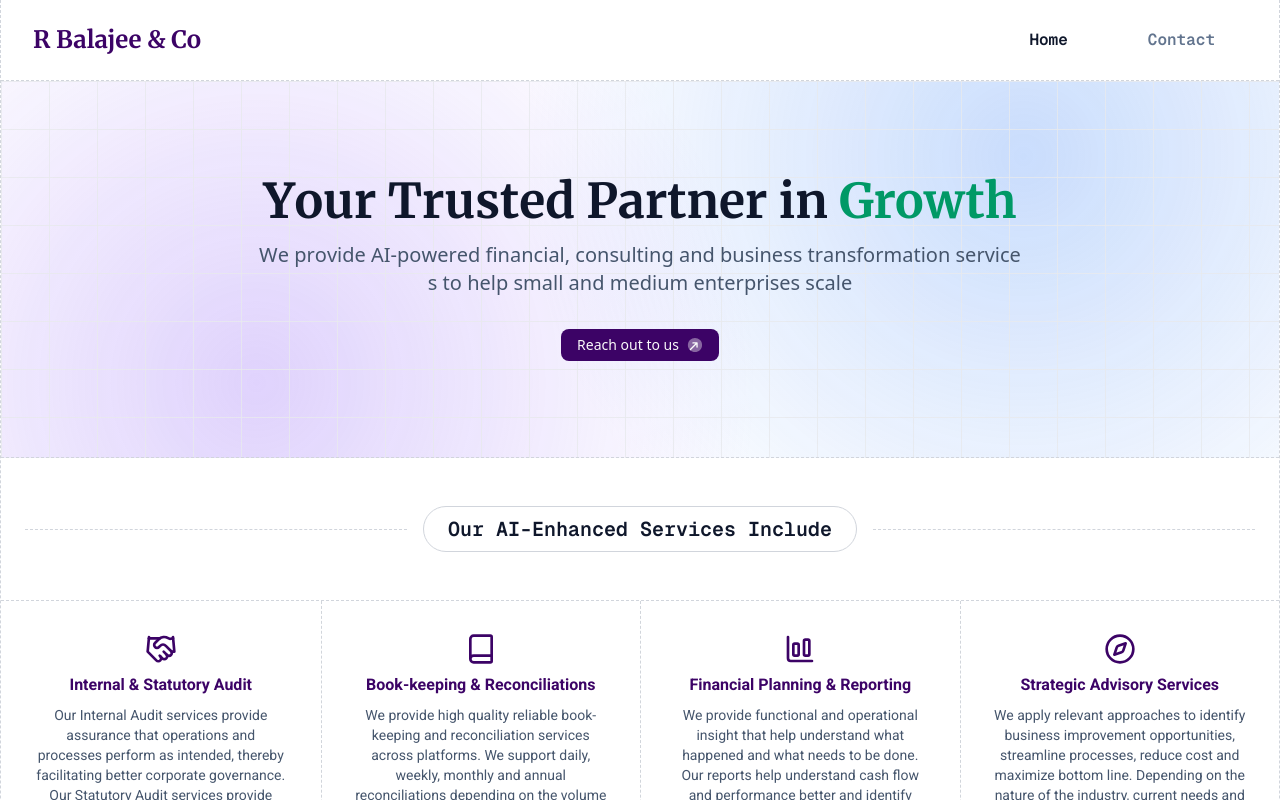
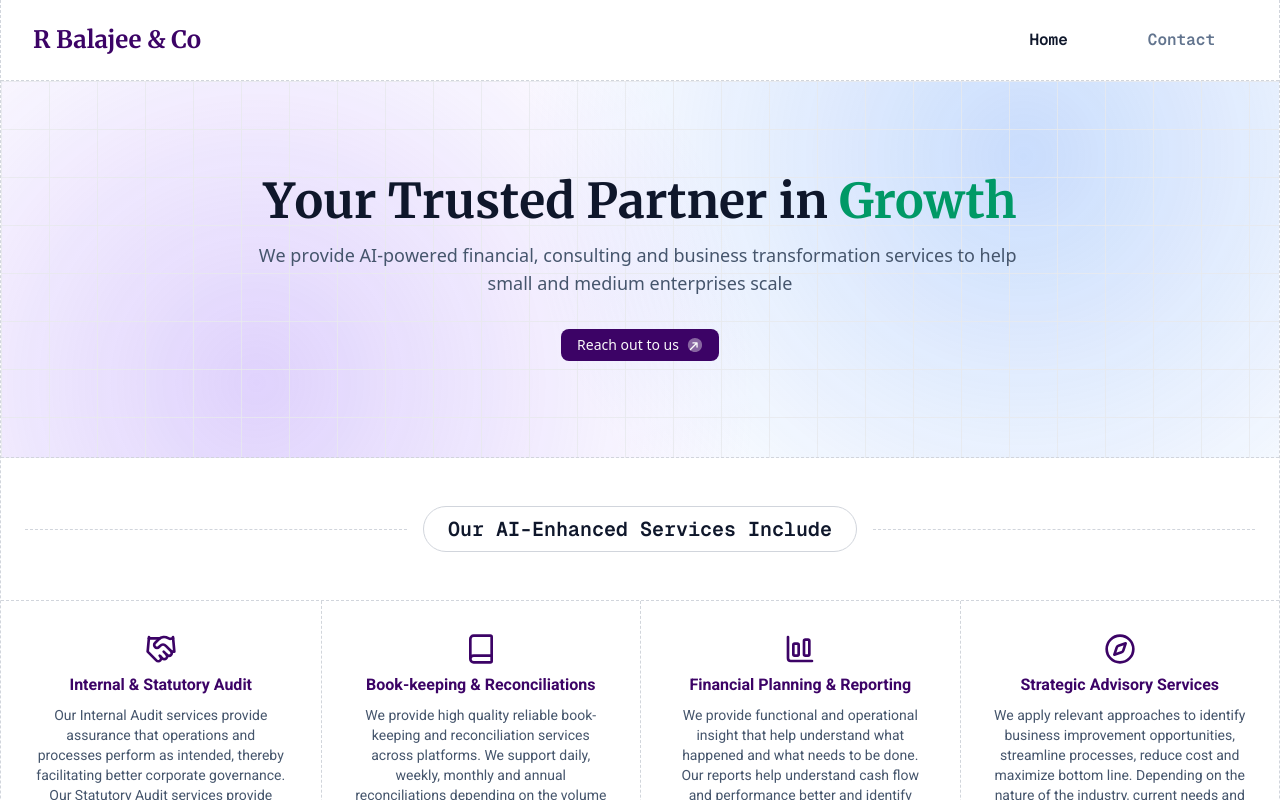
Before and after one commit to sudhu01/rbalajee-co, a Next.js app: page / in a window 1280 px wide. Shown: the top 800 px of the page. Built offline with nearby package versions, Linux system fonts and the light colour scheme.

Commit message:
Made minor design tweaks

```diff
--- a/components/contact.jsx
+++ b/components/contact.jsx
@@ -121,7 +121,7 @@ export function ContactUsPage() {
                   <h1 className="text-4xl font-extrabold tracking-tight text-slate-900 font-merriweather">Get in Touch</h1>
                   <p className="mt-3 text-lg text-slate-600">We'd love to hear from you. Fill out the form or use the contact information below to reach us.</p>
                   <div className="space-y-6 pt-4">
-                      <div className="flex items-start space-x-4"><div className="flex-shrink-0"><div className="bg-purple-600 text-white h-12 w-12 flex items-center justify-center rounded-lg"><MapPin className="h-6 w-6" /></div></div><div><h3 className="text-xl font-semibold">Our Office</h3><p className="text-slate-600">4th floor, No.22, Vairam complex, Thyagaraya Rd,<br></br>T. Nagar, Chennai, Tamil Nadu 600017, India</p></div></div>
+                      <div className="flex items-start space-x-4"><div className="flex-shrink-0"><div className="bg-purple-600 text-white h-12 w-12 flex items-center justify-center rounded-lg"><MapPin className="h-6 w-6" /></div></div><div><h3 className="text-xl font-semibold">Our Office</h3><p className="text-slate-600">4th floor, No.22, Vairam Complex, Thyagaraya Rd,<br></br>T. Nagar, Chennai, Tamil Nadu 600017, India</p></div></div>
                       <div className="flex items-start space-x-4"><div className="flex-shrink-0"><div className="bg-purple-600 text-white h-12 w-12 flex items-center justify-center rounded-lg"><Mail className="h-6 w-6" /></div></div><div><h3 className="text-xl font-semibold">Email Us</h3><p className="text-slate-600">rbalajee27@rb-co.in</p></div></div>
                       <div className="flex items-start space-x-4"><div className="flex-shrink-0"><div className="bg-purple-600 text-white h-12 w-12 flex items-center justify-center rounded-lg"><Phone className="h-6 w-6" /></div></div><div><h3 className="text-xl font-semibold">Call Us</h3><p className="text-slate-600">+91 9500080107</p></div></div>
                   </div>
--- a/components/home.jsx
+++ b/components/home.jsx
@@ -153,8 +153,8 @@ export default function HomePage() {
               </h1>
 
               {/* Hero Paragraph (Wrapped content in AnimatedText, kept P styling) */}
-              <p className="mx-auto max-w-3xl text-lg text-slate-600 md:text-xl">
-                <AnimatedText delay={0.5} speed={0.01} className="inline-block">
+              <p className="mx-auto max-w-3xl text-lg text-slate-600">
+                <AnimatedText delay={0.5} speed={0.01}>
                   We provide AI-powered financial, consulting and business transformation
                   services to help small and medium enterprises scale
                 </AnimatedText>
```
